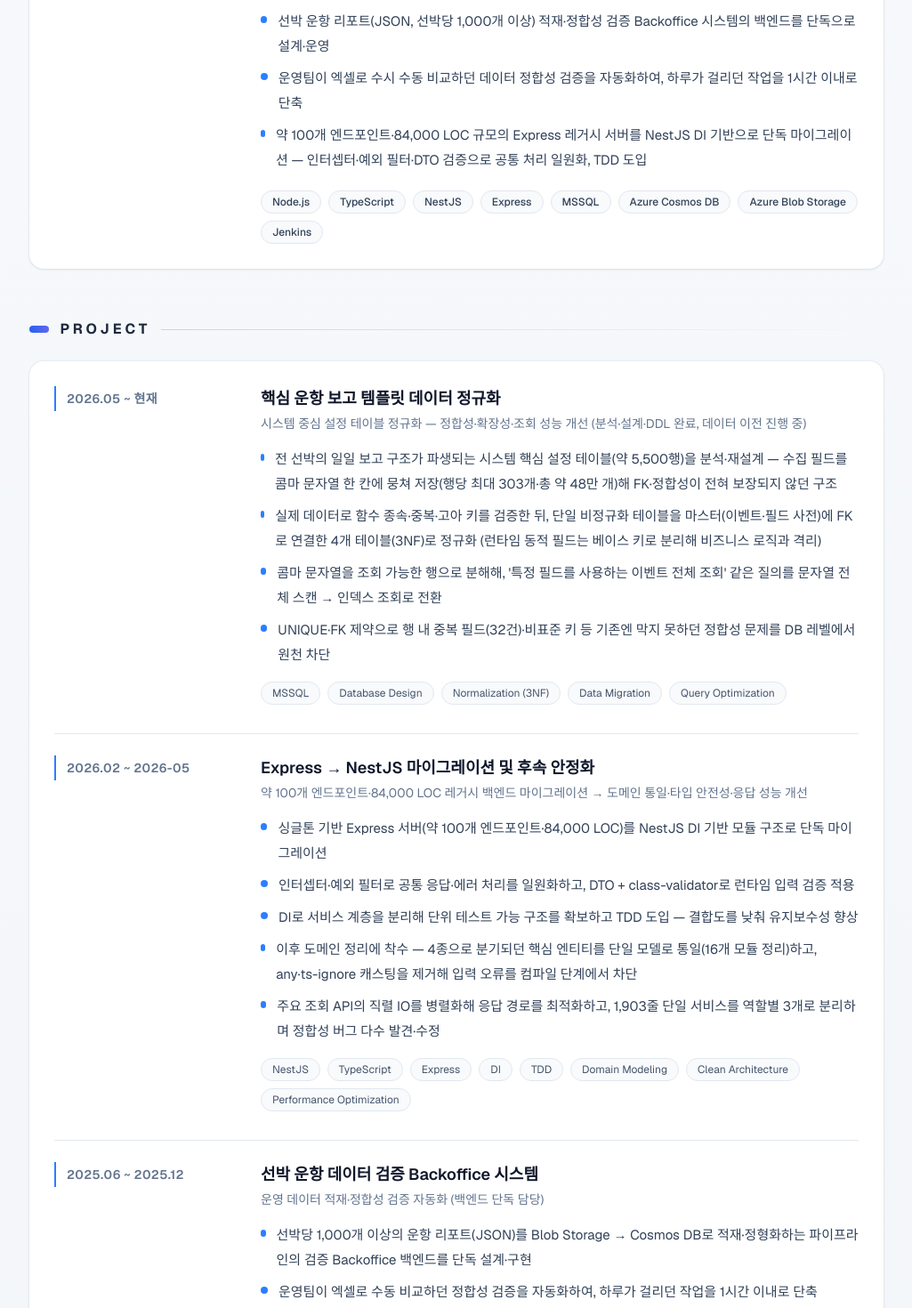
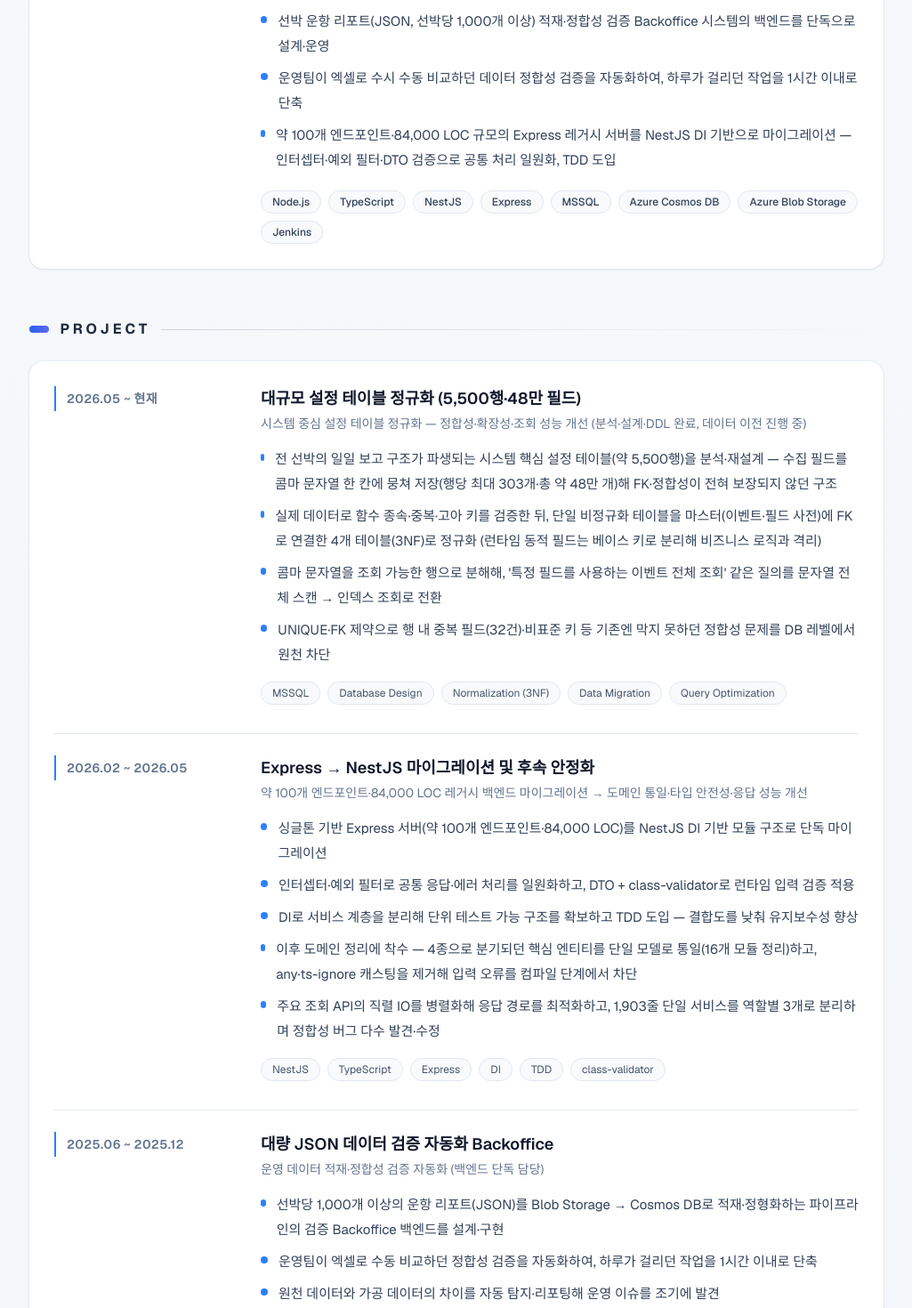
Before and after one commit to junhyeokkk/resume, a Next.js app: page / in a window 1280 px wide. Shown: the part 940-2410 px from the top of the page at 89% size, without its empty margins (127-1152 px from the left). Built offline with nearby package versions, Linux system fonts and the light colour scheme.

Commit message:
refactor : resume 문장 가독성 잇게 개선

```diff
--- a/app/data/resume.ts
+++ b/app/data/resume.ts
@@ -85,7 +85,7 @@ export const experiences: Experience[] = [
     descriptions: [
       "선박 운항 리포트(JSON, 선박당 1,000개 이상) 적재·정합성 검증 Backoffice 시스템의 백엔드를 단독으로 설계·운영",
       "운영팀이 엑셀로 수시 수동 비교하던 데이터 정합성 검증을 자동화하여, 하루가 걸리던 작업을 1시간 이내로 단축",
-      "약 100개 엔드포인트·84,000 LOC 규모의 Express 레거시 서버를 NestJS DI 기반으로 단독 마이그레이션 — 인터셉터·예외 필터·DTO 검증으로 공통 처리 일원화, TDD 도입",
+      "약 100개 엔드포인트·84,000 LOC 규모의 Express 레거시 서버를 NestJS DI 기반으로 마이그레이션 — 인터셉터·예외 필터·DTO 검증으로 공통 처리 일원화, TDD 도입",
     ],
     skills: [
       "Node.js",
@@ -103,7 +103,7 @@ export const experiences: Experience[] = [
 export const projects: Project[] = [
   {
     period: "2026.05 ~ 현재",
-    title: "핵심 운항 보고 템플릿 데이터 정규화",
+    title: "대규모 설정 테이블 정규화 (5,500행·48만 필드)",
     subtitle:
       "시스템 중심 설정 테이블 정규화 — 정합성·확장성·조회 성능 개선 (분석·설계·DDL 완료, 데이터 이전 진행 중)",
     descriptions: [
@@ -121,7 +121,7 @@ export const projects: Project[] = [
     ],
   },
   {
-    period: "2026.02 ~ 2026-05",
+    period: "2026.02 ~ 2026.05",
     title: "Express → NestJS 마이그레이션 및 후속 안정화",
     subtitle: "약 100개 엔드포인트·84,000 LOC 레거시 백엔드 마이그레이션 → 도메인 통일·타입 안전성·응답 성능 개선",
     descriptions: [
@@ -137,17 +137,15 @@ export const projects: Project[] = [
       "Express",
       "DI",
       "TDD",
-      "Domain Modeling",
-      "Clean Architecture",
-      "Performance Optimization",
+      "class-validator",
     ],
   },
   {
     period: "2025.06 ~ 2025.12",
-    title: "선박 운항 데이터 검증 Backoffice 시스템",
+    title: "대량 JSON 데이터 검증 자동화 Backoffice",
     subtitle: "운영 데이터 적재·정합성 검증 자동화 (백엔드 단독 담당)",
     descriptions: [
-      "선박당 1,000개 이상의 운항 리포트(JSON)를 Blob Storage → Cosmos DB로 적재·정형화하는 파이프라인의 검증 Backoffice 백엔드를 단독 설계·구현",
+      "선박당 1,000개 이상의 운항 리포트(JSON)를 Blob Storage → Cosmos DB로 적재·정형화하는 파이프라인의 검증 Backoffice 백엔드를 설계·구현",
       "운영팀이 엑셀로 수동 비교하던 정합성 검증을 자동화하여, 하루가 걸리던 작업을 1시간 이내로 단축",
       "원천 데이터와 가공 데이터의 차이를 자동 탐지·리포팅해 운영 이슈를 조기에 발견",
       "테스트 시 운항 리포트를 일일이 수작업 세팅하던 과정을 복사·자동 데이터 세팅 도구로 대체해 테스트 준비 시간을 단축",
```
